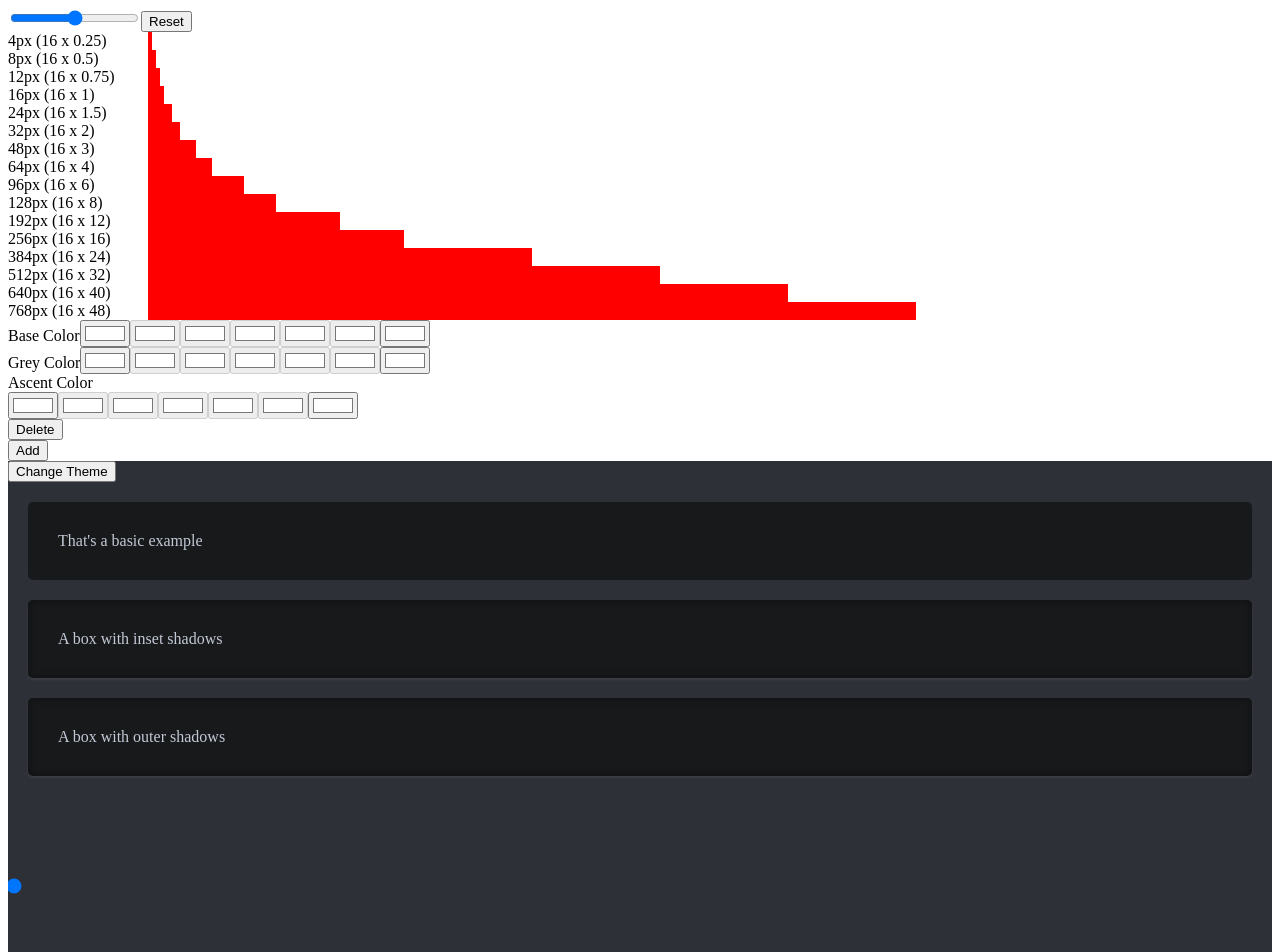
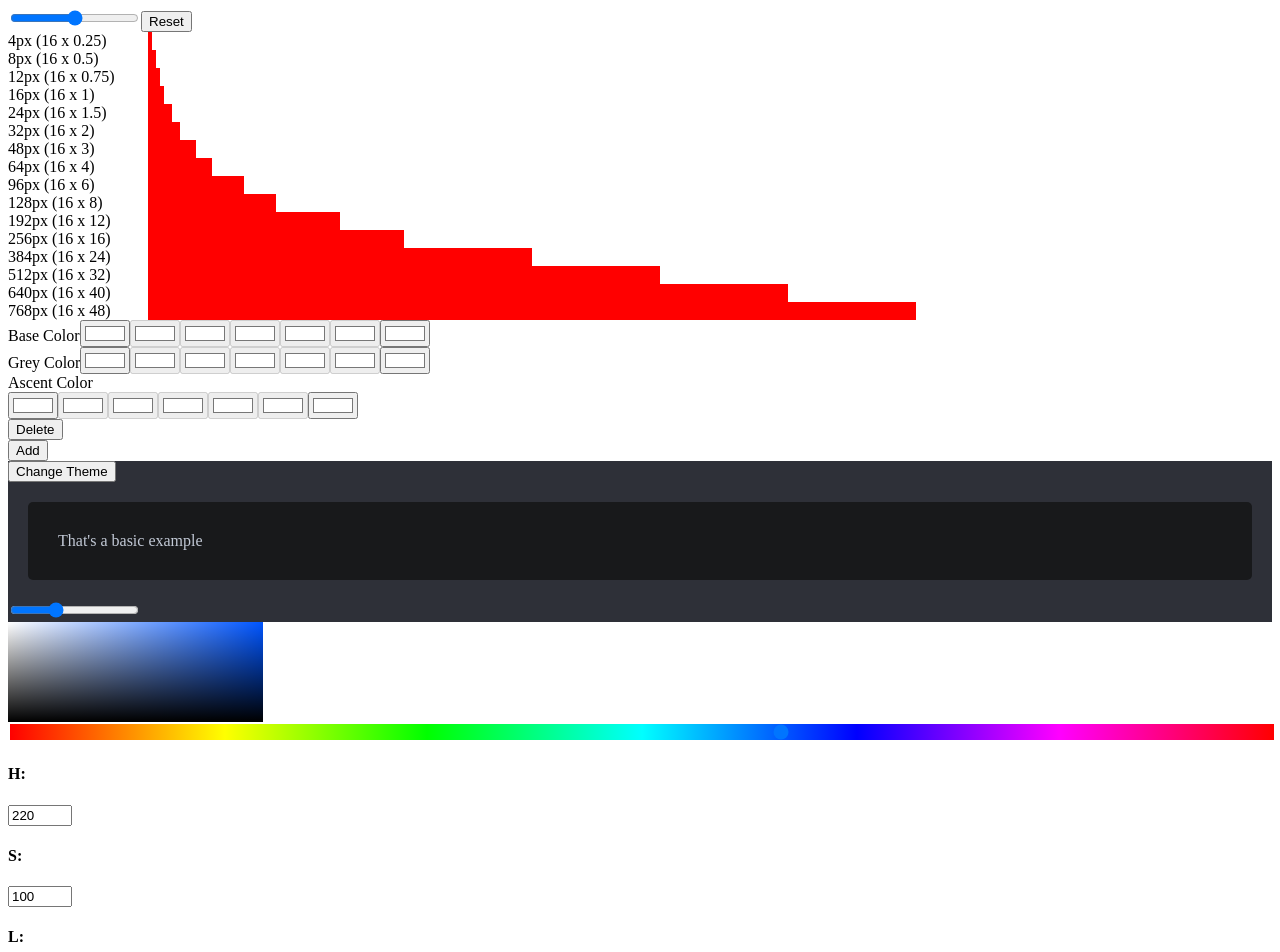
Before and after one commit to accierro/stylish, a React (Create React App) app: page / in a window 1280 px wide. Shown: the top 952 px of the page. Built offline with nearby package versions, Linux system fonts and the light colour scheme.

Commit message:
Implement colorpicker from scratch

```diff
--- a/src/App.tsx
+++ b/src/App.tsx
@@ -7,6 +7,7 @@ import StyleContext, {
 } from "./context/StyleContext";
 import ColorView from "./components/views/ColorView";
 import ShadowView from "./components/views/ShadowView";
+import ColorPickerWrapper from "./components/color/ColorPickerWrapper";
 
 const App: React.FC = () => {
   const [state, setState] = useState<StyleContextState>(defaultValue);
@@ -29,6 +30,7 @@ const App: React.FC = () => {
         <SpacingView />
         <ColorView />
         <ShadowView />
+        <ColorPickerWrapper />
       </StyleContext.Provider>
     </div>
   );
--- /dev/null
+++ b/src/components/color/ColorPicker.tsx
@@ -0,0 +1,105 @@
+/* eslint-disable react-hooks/exhaustive-deps */
+import React, {
+  useRef,
+  useEffect,
+  useCallback,
+  useState,
+  useContext
+} from "react";
+import convert from "color-convert";
+import Saturation from "./Saturation";
+import Hue from "./Hue";
+import ColorPickerContext from "../../context/ColorPickerContext";
+import NumberInputs from "./NumberInputs";
+
+const ColorPicker: React.FC = () => {
+  const ref = useRef<HTMLCanvasElement | null>(null);
+  const [ctx, setCtx] = useState<CanvasRenderingContext2D | null>(null);
+
+  //TODO delete next line
+  // const { color } = useContext(ColorPickerContext);
+
+  useEffect(() => {
+    if (ref.current !== null) {
+      const c = ref.current.getContext("2d");
+      if (c && !ctx) {
+        console.log(c);
+        setCtx(c);
+        let gradient = c.createLinearGradient(0, 0, 255, 0);
+        // Add three color stops
+        gradient.addColorStop(0, "hsl(220, 100%, 100%)");
+        gradient.addColorStop(1, "hsl(220, 100%, 50%)");
+        c.fillStyle = gradient;
+        c.fillRect(0, 0, 255, 100);
+
+        let gradient2 = c.createLinearGradient(0, 0, 0, 100);
+        // Add three color stops
+        gradient2.addColorStop(0, "hsla(220, 100%, 0%, 0)");
+        gradient2.addColorStop(1, "hsla(220, 100%, 0%, 1)");
+        c.fillStyle = gradient2;
+        c.fillRect(0, 0, 255, 100);
+      }
+    }
+  }, [ref.current]);
+
+  const mouseEvent = useCallback(
+    (() => {
+      let clicked = false;
+      return (type: string, e: React.MouseEvent<HTMLElement, MouseEvent>) => {
+        if (type === "mousedown") {
+          clicked = true;
+        }
+        if (type === "mouseup") {
+          clicked = false;
+        }
+        if (type === "mousemove" && clicked) {
+          if (ctx) {
+            const x = e.nativeEvent.offsetX;
+            const y = e.nativeEvent.offsetY;
+            let imageData = ctx.getImageData(x, y, 1, 1);
+            console.log(
+              convert.rgb.hsv([
+                imageData.data[0],
+                imageData.data[1],
+                imageData.data[2]
+              ])
+            );
+          }
+        }
+      };
+    })(),
+    [ctx]
+  );
+  console.log("Rerender");
+  return (
+    <div>
+      <Saturation />
+      <Hue />
+      <NumberInputs />
+      {/* <div
+        style={{
+          width: "50px",
+          height: "50px",
+          background: `hsl(${color.h}, ${color.s}%, ${color.l}%)`,
+          border: "1px solid black"
+        }}
+      ></div> */}
+      {/* <canvas
+        ref={ref}
+        width="255px"
+        height="100px"
+        onMouseDown={e => {
+          mouseEvent("mousedown", e);
+        }}
+        onMouseMove={e => {
+          mouseEvent("mousemove", e);
+        }}
+        onMouseUp={e => {
+          mouseEvent("mouseup", e);
+        }}
+      ></canvas> */}
+    </div>
+  );
+};
+
+export default React.memo(ColorPicker);
--- /dev/null
+++ b/src/components/color/ColorPickerWrapper.tsx
@@ -0,0 +1,17 @@
+import React, { useState } from "react";
+import ColorPickerContext, {
+  defaultColor
+} from "../../context/ColorPickerContext";
+import ColorPicker from "./ColorPicker";
+
+const ColorPickerWrapper: React.FC = () => {
+  const [color, setColor] = useState(defaultColor);
+
+  return (
+    <ColorPickerContext.Provider value={{ color, setColor }}>
+      <ColorPicker />
+    </ColorPickerContext.Provider>
+  );
+};
+
+export default ColorPickerWrapper;
--- /dev/null
+++ b/src/components/color/Hue.tsx
@@ -0,0 +1,29 @@
+import React, { useContext } from "react";
+import ColorPickerContext from "../../context/ColorPickerContext";
+import { HSLColor } from "./types";
+
+const Hue: React.FC = () => {
+  const { color, setColor } = useContext(ColorPickerContext);
+  return (
+    <div>
+      <input
+        type="range"
+        min={0}
+        max={360}
+        value={color.h}
+        onChange={e => {
+          setColor((prev: HSLColor) => ({ ...prev, h: +e.target.value }));
+          e.persist();
+        }}
+        style={{
+          width: "100%",
+          WebkitAppearance: "none",
+          background:
+            "linear-gradient(to right, #f00 0%, #ff0 17%, #0f0 33%, #0ff 50%, #00f 67%, #f0f 83%, #f00 100%)"
+        }}
+      />
+    </div>
+  );
+};
+
+export default Hue;
--- /dev/null
+++ b/src/components/color/NumberInputs.tsx
@@ -0,0 +1,48 @@
+import React, { useContext, useCallback } from "react";
+import NumberInput from "../input/NumberInput";
+import ColorPickerContext from "../../context/ColorPickerContext";
+import { HSLColor } from "./types";
+
+const NumberInputs: React.FC = () => {
+  const { color, setColor } = useContext(ColorPickerContext);
+  const onChange = useCallback(
+    (e: React.ChangeEvent<HTMLInputElement>, key: string) => {
+      setColor((prev: HSLColor) => ({ ...prev, [key]: +e.target.value }));
+      e.persist();
+    },
+    [setColor]
+  );
+  return (
+    <div>
+      <NumberInput
+        label="H:"
+        max={360}
+        min={0}
+        value={color.h}
+        onChange={e => {
+          onChange(e, "h");
+        }}
+      />
+      <NumberInput
+        label="S:"
+        max={100}
+        min={0}
+        value={color.s}
+        onChange={e => {
+          onChange(e, "s");
+        }}
+      />
+      <NumberInput
+        label="L:"
+        max={100}
+        min={0}
+        value={color.l}
+        onChange={e => {
+          onChange(e, "l");
+        }}
+      />
+    </div>
+  );
+};
+
+export default NumberInputs;
--- /dev/null
+++ b/src/components/color/Saturation.tsx
@@ -0,0 +1,66 @@
+import React, { useContext } from "react";
+import ColorPickerContext from "../../context/ColorPickerContext";
+import convert from "color-convert";
+
+function isReactMouseEvent(
+  e: any
+): e is React.MouseEvent<HTMLDivElement, MouseEvent> {
+  return e.nativeEvent !== undefined;
+}
+
+const Saturation: React.FC = () => {
+  const { color, setColor } = useContext(ColorPickerContext);
+
+  function handleChange(
+    e: MouseEvent | React.MouseEvent<HTMLDivElement, MouseEvent>
+  ) {
+    if (isReactMouseEvent(e)) {
+      const x = e.nativeEvent.offsetX;
+      const y = e.nativeEvent.offsetY;
+      const c = convert.hsv.hsl([color.h, Math.ceil((x / 256) * 100), 100 - y]);
+      setColor({ h: c[0], s: c[1], l: c[2] });
+    } else {
+      console.log("Handle change");
+    }
+  }
+
+  function onMouseUp() {
+    window.removeEventListener("mousemove", handleChange);
+    window.removeEventListener("mouseup", onMouseUp);
+  }
+
+  return (
+    <div
+      style={{
+        width: "255px",
+        height: "100px",
+        background: `hsl(${color.h}, 100%, 50%)`
+      }}
+      onMouseDown={e => {
+        handleChange(e);
+        window.addEventListener("mousemove", handleChange);
+        window.addEventListener("mouseup", onMouseUp);
+      }}
+    >
+      <div
+        style={{
+          width: "100%",
+          height: "100%",
+          background:
+            "linear-gradient(to right, rgb(255, 255, 255), rgba(255, 255, 255, 0))"
+        }}
+      >
+        <div
+          style={{
+            width: "100%",
+            height: "100%",
+            background:
+              "linear-gradient(to top, rgb(0, 0, 0), rgba(0, 0, 0, 0))"
+          }}
+        ></div>
+      </div>
+    </div>
+  );
+};
+
+export default Saturation;
--- /dev/null
+++ b/src/components/input/NumberInput.tsx
@@ -0,0 +1,32 @@
+import React from "react";
+
+type NumberInputProps = {
+  min: number;
+  max: number;
+  value: number;
+  onChange: (event: React.ChangeEvent<HTMLInputElement>) => void;
+  label: string;
+};
+
+const NumberInput: React.FC<NumberInputProps> = ({
+  min,
+  max,
+  value,
+  onChange,
+  label
+}) => {
+  return (
+    <div>
+      <h4>{label}</h4>
+      <input
+        type="number"
+        value={value}
+        min={min}
+        max={max}
+        onChange={onChange}
+      />
+    </div>
+  );
+};
+
+export default NumberInput;
--- a/src/components/shadow/BasicExample.tsx
+++ b/src/components/shadow/BasicExample.tsx
@@ -11,7 +11,8 @@ const BasicExample: React.FC<{ style: any; title: string }> = ({
         border: "none",
         padding: "30px",
         margin: "20px",
-        borderRadius: "5px"
+        borderRadius: "5px",
+        transition: "box-shadow 0.3s"
       }}
     >
       {title}
--- a/src/components/views/ShadowView.tsx
+++ b/src/components/views/ShadowView.tsx
@@ -1,7 +1,8 @@
-import React from "react";
+import React, { useState } from "react";
 import { Machine, assign } from "xstate";
 import { useMachine } from "@xstate/react";
 import BasicExample from "../shadow/BasicExample";
+import Range from "../input/Range";
 
 interface ThemeSchemaState {
   states: {
@@ -17,20 +18,12 @@ type ThemeColorSchema = {
     background: string;
     color: string;
   };
-  insetShadow: {
-    background: string;
-    color: string;
-    boxShadow: string;
-  };
-  outerShadow: {
-    background: string;
-    color: string;
-    boxShadow: string;
-  };
+  insetShadow: any;
+  outerShadow: any;
 };
 
 interface IThemeContext {
-  color: ThemeColorSchema;
+  styles: ThemeColorSchema;
 }
 
 type ThemeEvent = { type: "GO_DARK" } | { type: "GO_LIGHT" };
@@ -62,17 +55,21 @@ const darkTheme = {
     background: "hsla(220, 5%, 10%, 1)",
     color: "hsla(220, 19%, 80%, 1)"
   },
-  insetShadow: {
-    background: "hsla(220, 5%, 10%, 1)",
-    color: "hsla(220, 19%, 80%, 1)",
-    boxShadow:
-      "0 2px 3px 0 rgba(255,255,255, 0.08), inset 0 0 7px 2px rgba(0,0,0, 0.31)"
+  insetShadow: (value: number) => {
+    return {
+      background: "hsla(220, 5%, 10%, 1)",
+      color: "hsla(220, 19%, 80%, 1)",
+      boxShadow: `0 2px 3px 0 rgba(255,255,255, ${value *
+        -0.04}), inset 0 0 7px 2px rgba(0,0,0, ${value * -0.15})`
+    };
   },
-  outerShadow: {
-    background: "hsla(220, 5%, 10%, 1)",
-    color: "hsla(220, 19%, 80%, 1)",
-    boxShadow:
-      "0 2px 3px 0 rgba(255,255,255, 0.08), inset 0 0 7px 2px rgba(0,0,0, 0.31)"
+  outerShadow: (value: number) => {
+    return {
+      background: "hsla(220, 5%, 10%, 1)",
+      color: "hsla(220, 19%, 80%, 1)",
+      boxShadow: `0 ${(value - 1) * 3 + 1}px ${(value - 1) * 8 +
+        3}px rgba(0,0,0, ${(value - 1) * -0.04 + 0.85})`
+    };
   }
 };
 
@@ -81,7 +78,7 @@ const themeMachine = Machine<IThemeContext, ThemeSchemaState, ThemeEvent>(
     id: "themeMachine",
     initial: "dark",
     context: {
-      color: darkTheme
+      styles: darkTheme
     },
     states: {
       light: {
@@ -104,16 +101,27 @@ const themeMachine = Machine<IThemeContext, ThemeSchemaState, ThemeEvent>(
   },
   {
     actions: {
-      goDark: assign({ color: darkTheme }),
-      goLight: assign({ color: lightTheme })
+      goDark: assign({ styles: darkTheme }),
+      goLight: assign({ styles: lightTheme })
     }
   }
 );
 
+function getStyles(context: IThemeContext, value: number) {
+  if (value === 0) {
+    return context.styles.basicExample;
+  } else if (value < 0) {
+    return context.styles.insetShadow(value);
+  } else {
+    return context.styles.outerShadow(value);
+  }
+}
+
 const ShadowView: React.FC = () => {
   const [current, send] = useMachine(themeMachine);
+  const [value, setValue] = useState(0);
   return (
-    <div style={{ ...current.context.color, overflow: "auto" }}>
+    <div style={{ ...current.context.styles, overflow: "auto" }}>
       <button
         onClick={() => {
           const type = current.nextEvents.find(d => d.startsWith("GO"));
@@ -123,18 +131,16 @@ const ShadowView: React.FC = () => {
         Change Theme
       </button>
       <BasicExample
-        style={current.context.color.basicExample}
+        style={getStyles(current.context, value)}
         title="That's a basic example"
       />
-      <BasicExample
-        style={current.context.color.insetShadow}
-        title="A box with inset shadows"
+      <Range
+        max={4}
+        min={-2}
+        step={1}
+        value={value}
+        onChange={e => setValue(+e.target.value)}
       />
-      <BasicExample
-        style={current.context.color.outerShadow}
-        title="A box with outer shadows"
-      />
-      <input type="range" style={{ width: "8px", height: "175px" }} />
     </div>
   );
 };
--- /dev/null
+++ b/src/context/ColorPickerContext.ts
@@ -0,0 +1,22 @@
+import React from "react";
+import { HSLColor } from "../components/color/types";
+
+type ColorPickerContextProps = {
+  color: HSLColor;
+  setColor: Function;
+};
+
+export const defaultColor = {
+  h: 220,
+  s: 100,
+  l: 50
+};
+
+const ColorPickerContext = React.createContext<ColorPickerContextProps>({
+  color: defaultColor,
+  setColor: () => {
+    console.log("not implemented");
+  }
+});
+
+export default ColorPickerContext;
```
